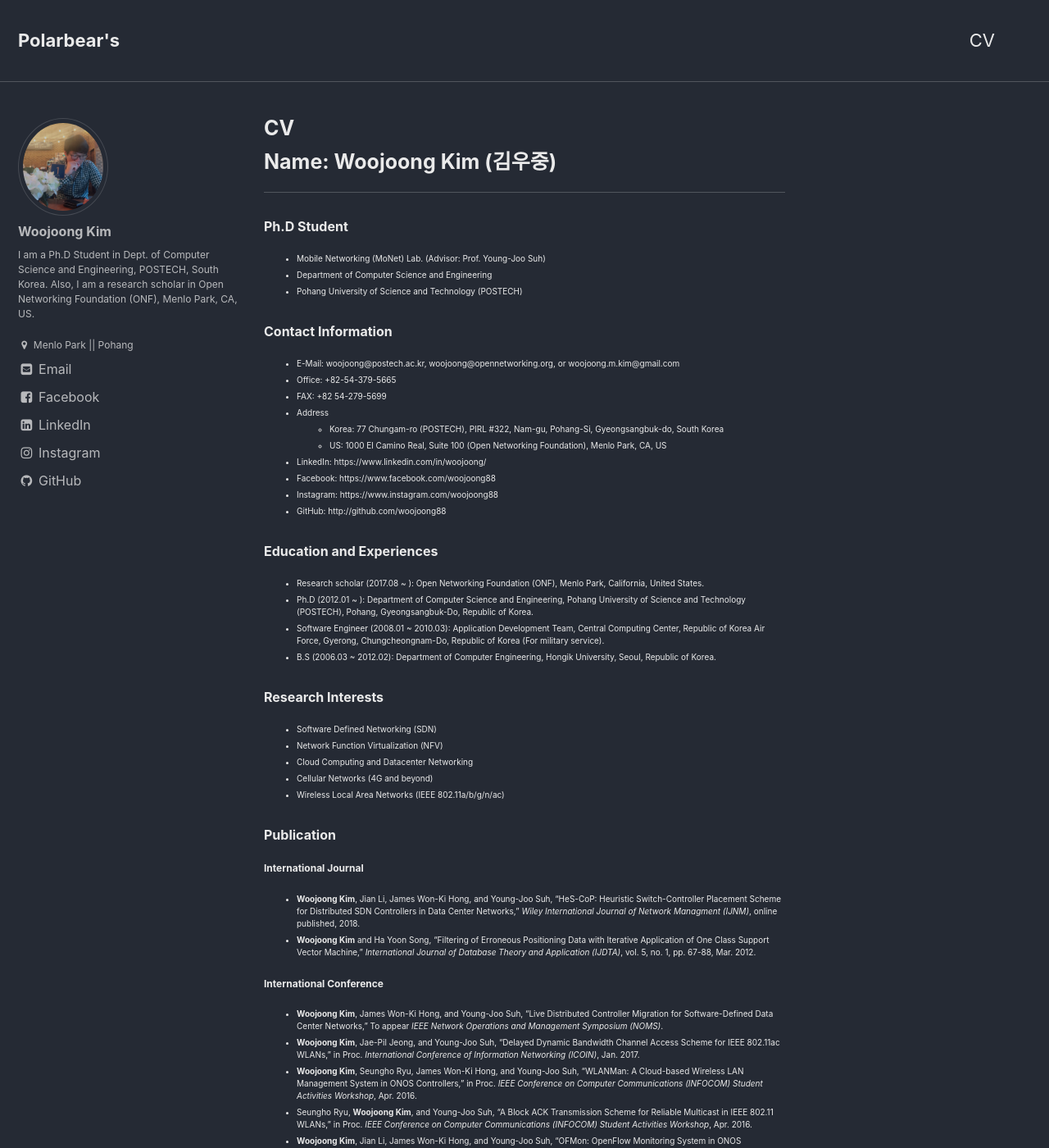
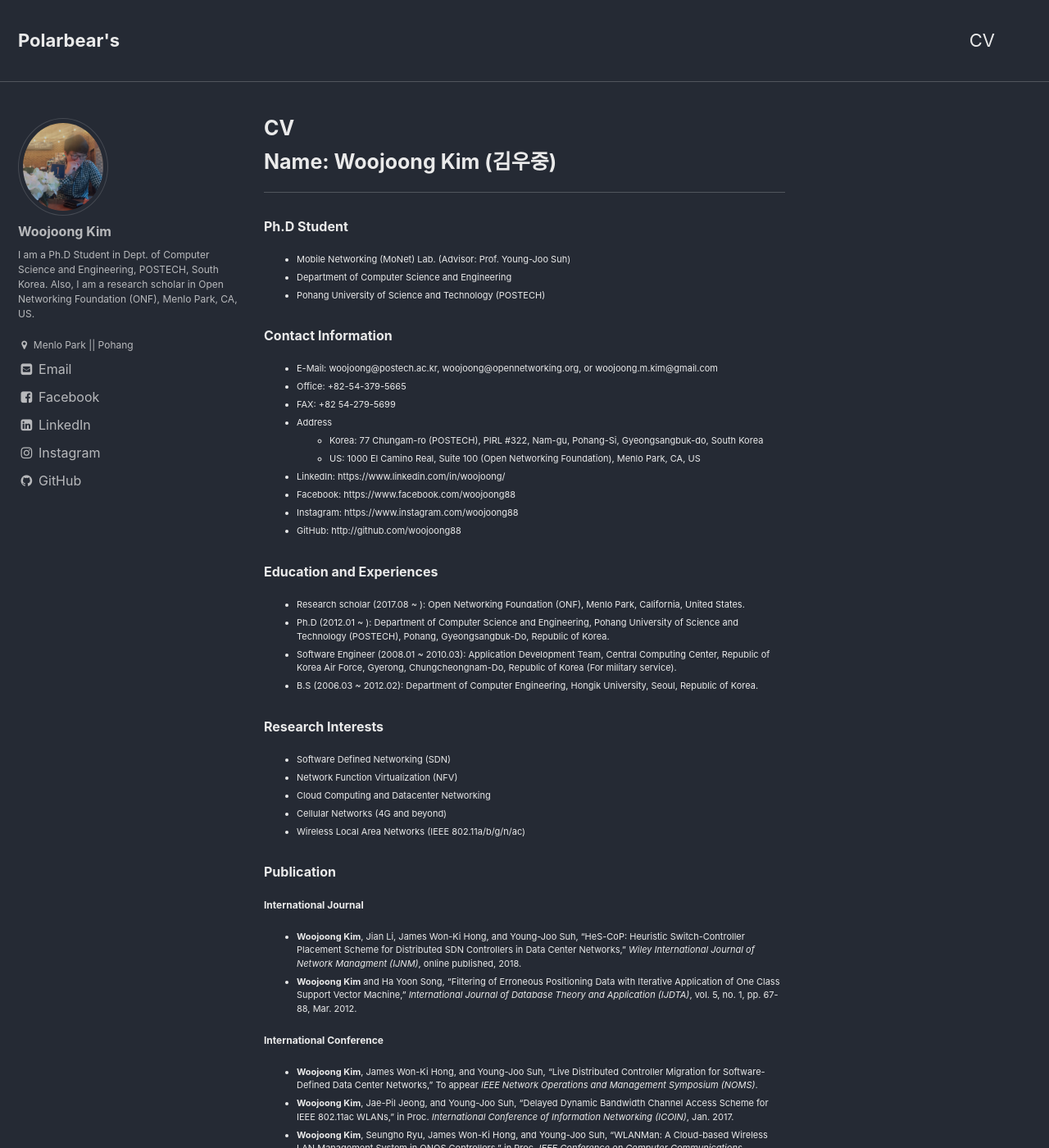
Before and after one commit to woojoong88/woojoong88.github.io, a Jekyll site: the page built from _pages/cv.md, in a window 1280 px wide and 1400 px high. Shown: the whole window at 82% size. Built offline with Jekyll 4.4.1, drawn with Linux system fonts in a browser that asks for light colours.

Commit message:
change list font

```diff
--- a/_sass/minimal-mistakes/_page.scss
+++ b/_sass/minimal-mistakes/_page.scss
@@ -75,7 +75,7 @@
   }
 
   p, li, dl {
-    font-size: $type-size-8;
+    font-size: $type-size-7;
   }
 
   /* paragraph indents */
```
